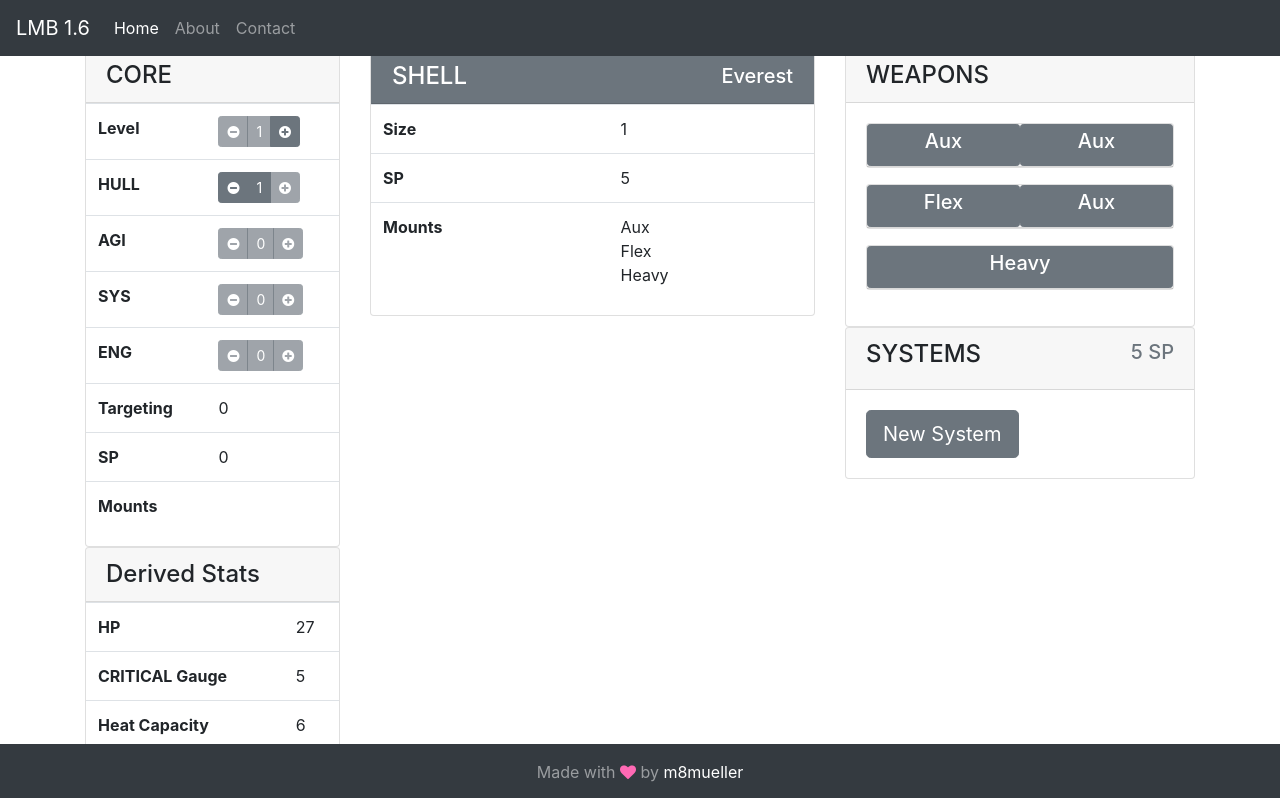
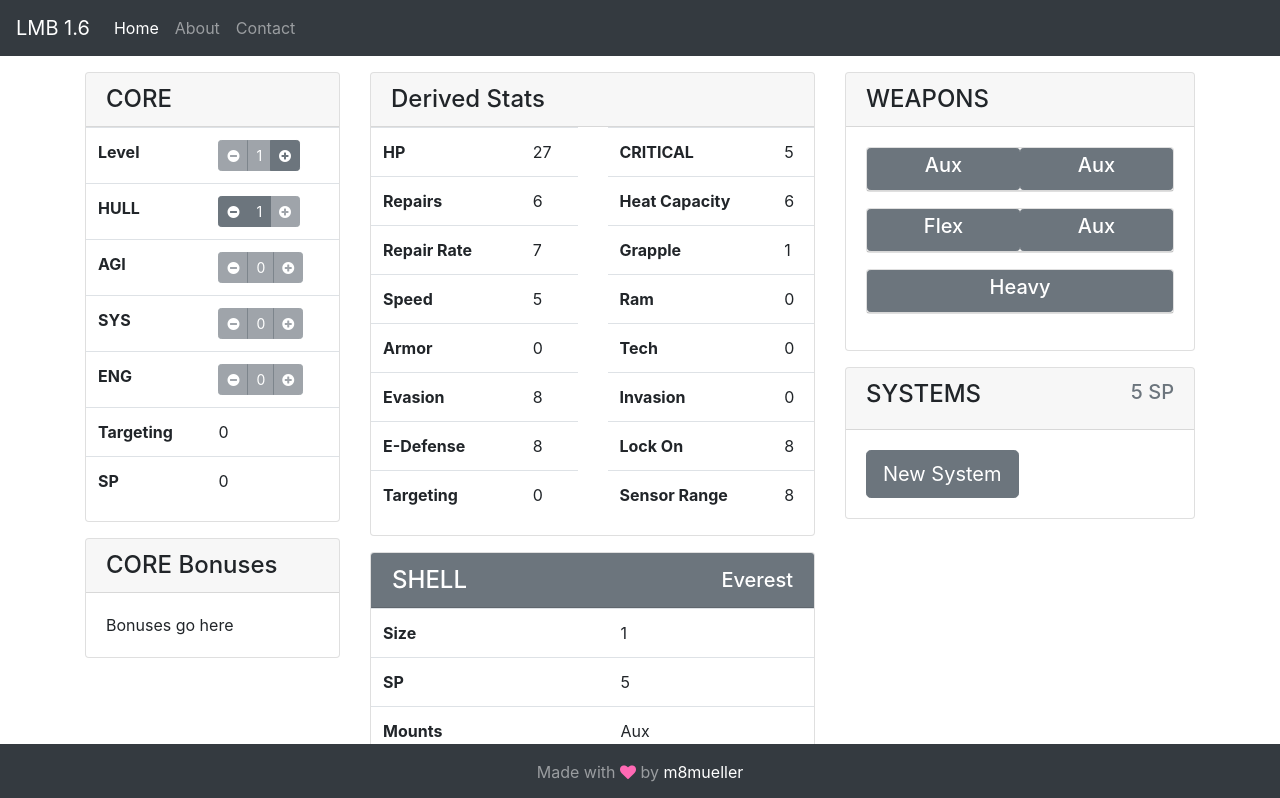
Before and after one commit to M8Mueller/lancer-mech-builder, an Angular app: page / in a window 1280 px wide. Shown: the top 798 px of the page. Built offline with nearby package versions, Linux system fonts and the light colour scheme.

Commit message:
layout, spacing

```diff
--- a/src/app/mech-builder/mech-builder.component.css
+++ b/src/app/mech-builder/mech-builder.component.css
@@ -32,10 +32,10 @@
 }
 
 .item-selector {
-  background-color: #fff;
+  /*background-color: #fff; */
   opacity: 0.5;
 }
 
 .item-selector:hover {
-  opacity: 0.95;
+  opacity: 1;
 }
--- a/src/app/mech-builder/mech-builder.component.html
+++ b/src/app/mech-builder/mech-builder.component.html
@@ -1,11 +1,12 @@
-<div class="row">
-  <!-- CORE -->
+<div class="row mt-4 mb-5">
+
   <div class="col-xs-12 col-md-5 col-lg-3">
 
     <div class="row">
+
       <div class="col-sm-6 col-md-12">
-
-        <div class="card">
+        <!-- CORE -->
+        <div class="card mb-3">
           <h4 class="card-header">CORE</h4>
           <table class="table">
             <tr>
@@ -90,34 +91,57 @@
               <th>SP</th>
               <td>{{ core.sp || 0}}</td>
             </tr>
-            <tr>
+            <tr *ngIf="core.mounts.length > 0">
               <th>Mounts</th>
               <td><div *ngFor="let mount of core.mounts">{{ mount.type }}</div></td>
             </tr>
           </table>
         </div>
+        <!-- CORE -->
       </div>
 
       <div class="col-sm-6 col-md-12">
+        <!-- CORE Bonuses -->
+        <div class="card mb-3">
+          <h4 class="card-header">CORE Bonuses</h4>
+          <div class="card-body">
+            Bonuses go here
+          </div>
+        </div>
+        <!-- CORE Bonuses -->
+      </div>
 
-        <div class="card">
-          <h4 class="card-header">Derived Stats</h4>
+    </div>
+
+  </div>
+
+  <div class="col-xs-12 col-md-7 col-lg-5 col-xl-5">
+    <!-- Derived Stats -->
+    <div class="card mb-3">
+      <h4 class="card-header">Derived Stats</h4>
+      <div class="row">
+        <div class="col-sm-6">
+
           <table class="table">
             <tr>
               <th>HP</th>
               <td>{{ core.hp }}</td>
             </tr>
             <tr>
-              <th>CRITICAL Gauge</th>
-              <td>{{ 4 + core.hull }}</td>
+              <th>Repairs</th>
+              <td>{{ 6 + core.engineering }}</td>
             </tr>
             <tr>
-              <th>Heat Capacity</th>
-              <td>{{ 6 + core.engineering + (core.heatCap || 0) }}</td>
+              <th>Repair Rate</th>
+              <td>{{ ceil(core.hp / 4) }}</td>
             </tr>
             <tr>
               <th>Speed</th>
               <td>{{ 5 + core.agility }}</td>
+            </tr>
+            <tr>
+              <th>Armor</th>
+              <td>{{ shell.armor || 0 }}</td>
             </tr>
             <tr>
               <th>Evasion</th>
@@ -128,32 +152,57 @@
               <td>{{ 8 + core.systems }}</td>
             </tr>
             <tr>
+              <th>Targeting</th>
+              <td>{{ core.targeting || 0 }}</td>
+            </tr>
+          </table>
+
+        </div>
+
+        <div class="col-sm-6">
+
+          <table class="table">
+            <tr>
+              <th>CRITICAL</th>
+              <td>{{ 4 + core.hull }}</td>
+            </tr>
+            <tr>
+              <th>Heat Capacity</th>
+              <td>{{ 6 + core.engineering + (core.heatCap || 0) }}</td>
+            </tr>
+            <tr>
+              <th>Grapple</th>
+              <td>{{ 0 + core.hull }}</td>
+            </tr>
+            <tr>
+              <th>Ram</th>
+              <td>{{ 0 + (core.targeting || 0) }}</td>
+            </tr>
+            <tr>
+              <th>Tech</th>
+              <td>{{ core.systems }}</td>
+            </tr>
+            <tr>
+              <th>Invasion</th>
+              <td>{{ core.systems }}</td>
+            </tr>
+            <tr>
+              <th>Lock On</th>
+              <td>{{ 8 + core.systems }}</td>
+            </tr>
+            <tr>
               <th>Sensor Range</th>
               <td>{{ 8 + core.systems }}</td>
             </tr>
           </table>
-        </div>
 
-      </div>
-
-      <div class="col-sm-12">
-
-        <div class="card">
-          <h4 class="card-header">CORE Bonuses</h4>
-          <div class="card-body">
-            Bonuses go here
-          </div>
         </div>
 
       </div>
     </div>
-  </div>
-  <!-- CORE -->
-
-  <!-- SHELL -->
-  <div class="col-xs-12 col-md-7 col-lg-5 col-xl-5">
-
-    <div class="card">
+    <!-- Derived Stats -->
+    <!-- SHELL -->
+    <div class="card mb-3">
       <button class="btn btn-secondary btn-sm card-header d-flex justify-content-between" (click)="browseShells()"><h4 class="mb-0">SHELL</h4><h5 class="mb-0 align-self-center">{{ shell.name }}</h5></button>
       <table class="table">
         <tr>
@@ -218,8 +267,9 @@
         </tr>
       </table>
     </div>
-
-    <div class="card" *ngIf="shell.shellSystem">
+    <!-- SHELL -->
+    <!-- SHELL System -->
+    <div class="card mb-3" *ngIf="shell.shellSystem">
       <h4 class="card-header">SHELL System</h4>
       <div class="card-body text-justify">
         <h5 class="card-title">{{ shell.shellSystem.name }}</h5>
@@ -230,13 +280,16 @@
         <p class="card-text">{{ shell.shellSystem.active.description }}</p>
       </div>
     </div>
+    <!-- SHELL System -->
   </div>
-  <!-- SHELL -->
 
-  <!-- WEAPONS/SYSTEMS -->
   <div class="col-xs-12 col-lg-4 col-xl-4">
 
-        <div class="card">
+    <div class="row">
+
+      <div class="col-md-6 col-lg-12">
+        <!-- WEAPONS -->
+        <div class="card mb-3">
           <h4 class="card-header">WEAPONS</h4>
           <div class="card-body">
             <div *ngFor="let mount of shell.mounts; let i = index;">
@@ -285,30 +338,38 @@
             </div>
           </div>
         </div>
+        <!-- WEAPONS -->
+      </div>
 
+      <div class="col-md-6 col-lg-12">
+        <!-- SYSTEMS -->
         <div class="card">
           <div class="card-header d-flex justify-content-between"><h4>SYSTEMS</h4><h5 class="text-muted">{{ shell.sp + core.sp }} SP</h5></div>
           <div class="card-body">
             <button class="btn btn-secondary btn-lg">New System</button>
           </div>
         </div>
+        <!-- SYSTEMS -->
+      </div>
+
+    </div>
 
   </div>
-  <!-- WEAPONS/SYSTEMS -->
+
 </div>
 
-<div class="fixed-bottom border-top p-3 item-selector">
+<div class="fixed-bottom border-top p-3 item-selector bg-dark">
   <div class="mb-5" *ngIf="showShells" style="width: 33rem;">
-    <button class="btn btn-secondary mr-2 mb-2" *ngFor="let shell of availableShells" (click)="setShell(shell);">
+    <button class="btn btn-light mr-2 mb-2" *ngFor="let shell of availableShells" (click)="setShell(shell);">
       {{ shell.corp }} {{ shell.name }}
     </button>
   </div>
 
   <div class="mb-5" *ngIf="showWeapons" style="width: 33rem;">
-    <button class="btn btn-secondary mr-2 mb-2" (click)="mountWeapon(null, activeMount);">
+    <button class="btn btn-light mr-2 mb-2" (click)="mountWeapon(null, activeMount);">
       <i class="fa fa-times"></i>
     </button>
-    <button class="btn btn-secondary mr-2 mb-2" *ngFor="let weapon of availableWeapons" [ngClass]="{'disabled': !canMount(weapon, activeMount)}" (click)="mountWeapon(weapon, activeMount);">
+    <button class="btn btn-light mr-2 mb-2" *ngFor="let weapon of availableWeapons" [ngClass]="{'disabled': !canMount(weapon, activeMount)}" (click)="mountWeapon(weapon, activeMount);">
       {{ weapon.corp }} {{ weapon.name }}
     </button>
   </div>
--- a/src/app/mech-builder/mech-builder.component.ts
+++ b/src/app/mech-builder/mech-builder.component.ts
@@ -160,6 +160,16 @@
     }
   }
 
+  // Utilities
+
+  getTotal(stat) {
+    return (core[stat] || 0) + (core.bonus[stat] || 0) + (shell[stat] || 0)
+  }
+
+  ceil(number) {
+    return Math.ceil(number);
+  }
+
 
   constructor(pilotService: PilotService, private weaponService: WeaponService) {
     this.pilotService = pilotService;
--- a/src/app/pilot.service.ts
+++ b/src/app/pilot.service.ts
@@ -18,7 +18,8 @@
       systems: 0,
       engineering: 0,
       sp: 0,
-      mounts: []
+      mounts: [],
+      bonus: {}
     }
   }
 
```
Also changed, not shown: 1 other file (tests, documents, lock files or other folders).
